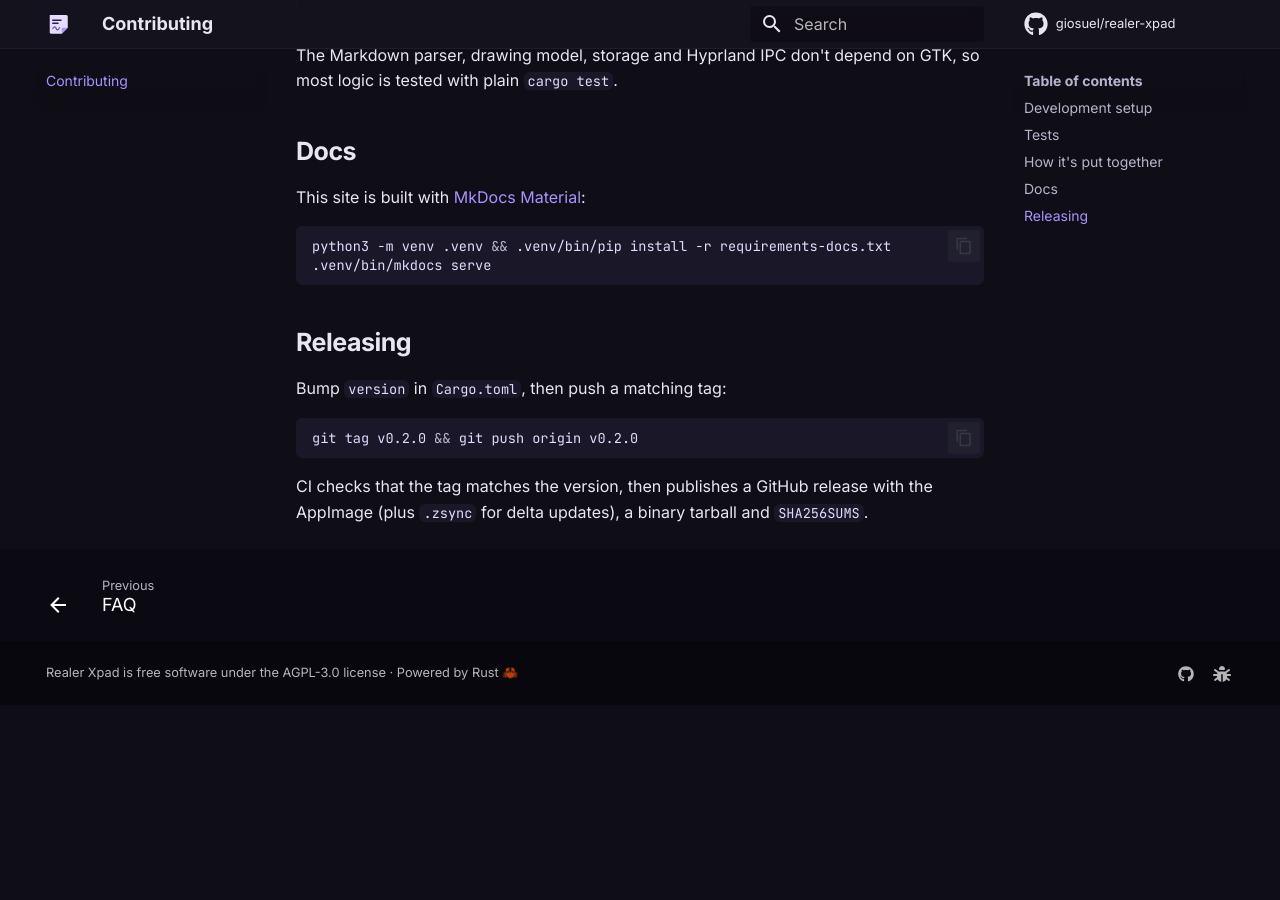
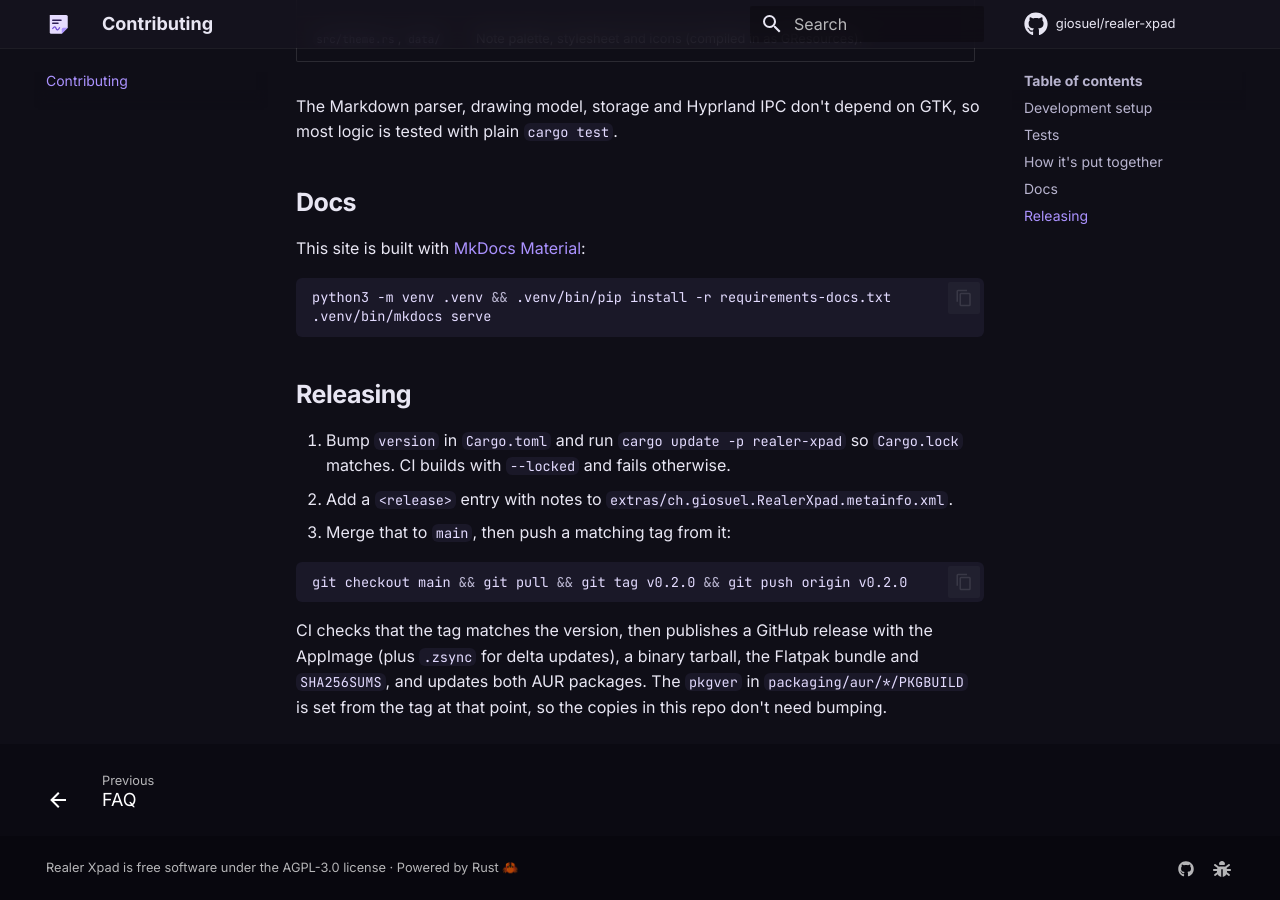
Before and after one commit to giosuel/realer-xpad, an MkDocs documentation site: the page built from docs/contributing.md, in a window 1280 px wide and 900 px high, scrolled down 1690 px. Built offline with MkDocs 1.6.1 and Material for MkDocs 9.7.7, drawn with Linux system fonts in a browser that asks for light colours; comment, search, counter and statistics services are not loaded; before the commit the page ends 2395 px from its top, so only the background shows below that; some of the changed text lies outside the part shown.

Commit message:
Flatpak xpad import, honest sandbox docs, safer test harness
- Flatpak: read ~/.config/xpad (read-only) and look for it in the
  host's config folder, so the xpad import works there too.
- Flatpak docs: say plainly that Hyprland's IPC socket lets the app run
  any command on Hyprland, and how to turn that permission off.
- UI tests only run inside tools/headless.sh, which now also gives them
  a private session bus and hides a running Hyprland, and they keep
  their notes in a temporary folder. Before, `cargo test` in a desktop
  session opened test notes and tray icons there.
- Release steps in contributing.md mention Cargo.lock, the metainfo
  release notes and the AUR packages.
- Pages deploys are no longer cancelled by the next push.
- Python tool caches are ignored by git and the Flatpak build.

Co-Authored-By: Claude Opus 5.5 <noreply@anthropic.com>
Claude-Session: https://claude.ai/code/session_01MtrjThqMBiYwFRieHXzAzt

````diff
--- a/docs/contributing.md
+++ b/docs/contributing.md
@@ -25,14 +25,17 @@ cargo run -- new              # any CLI command works after --
 ## Tests
 
 ```sh
-cargo test                                  # unit tests; UI tests skip without a display
+cargo test                                  # unit tests; UI tests skip outside headless.sh
 tools/headless.sh cargo test --test ui      # UI tests, inside a throwaway headless sway
 cargo clippy --all-targets -- -D warnings   # lint
 cargo fmt
 ```
 
 `tools/headless.sh` starts a pure-Wayland sway with no Xwayland, so the UI
-tests also check that nothing depends on X11. It needs `sway` installed. GTK
+tests also check that nothing depends on X11. It also gives them a private
+D-Bus session (if `dbus-run-session` is installed) and hides any running
+Hyprland, so they never touch your desktop or your notes. It needs `sway`
+installed. GTK
 must stay on a single thread, so `tests/ui.rs` uses its own small test harness
 instead of libtest. CI runs everything on Debian and Fedora.
 
@@ -78,12 +81,18 @@ python3 -m venv .venv && .venv/bin/pip install -r requirements-docs.txt
 
 ## Releasing
 
-Bump `version` in `Cargo.toml`, then push a matching tag:
+1. Bump `version` in `Cargo.toml` and run `cargo update -p realer-xpad` so
+   `Cargo.lock` matches. CI builds with `--locked` and fails otherwise.
+2. Add a `<release>` entry with notes to
+   `extras/ch.giosuel.RealerXpad.metainfo.xml`.
+3. Merge that to `main`, then push a matching tag from it:
 
 ```sh
-git tag v0.2.0 && git push origin v0.2.0
+git checkout main && git pull && git tag v0.2.0 && git push origin v0.2.0
 ```
 
 CI checks that the tag matches the version, then publishes a GitHub release
-with the AppImage (plus `.zsync` for delta updates), a binary tarball and
-`SHA256SUMS`.
+with the AppImage (plus `.zsync` for delta updates), a binary tarball, the
+Flatpak bundle and `SHA256SUMS`, and updates both AUR packages. The
+`pkgver` in `packaging/aur/*/PKGBUILD` is set from the tag at that point, so
+the copies in this repo don't need bumping.
````
Also changed, not shown: README.md (+1 -1 lines), docs/install.md (+6 -0 lines), packaging/flatpak/README.md (+6 -1 lines), 6 other files.
